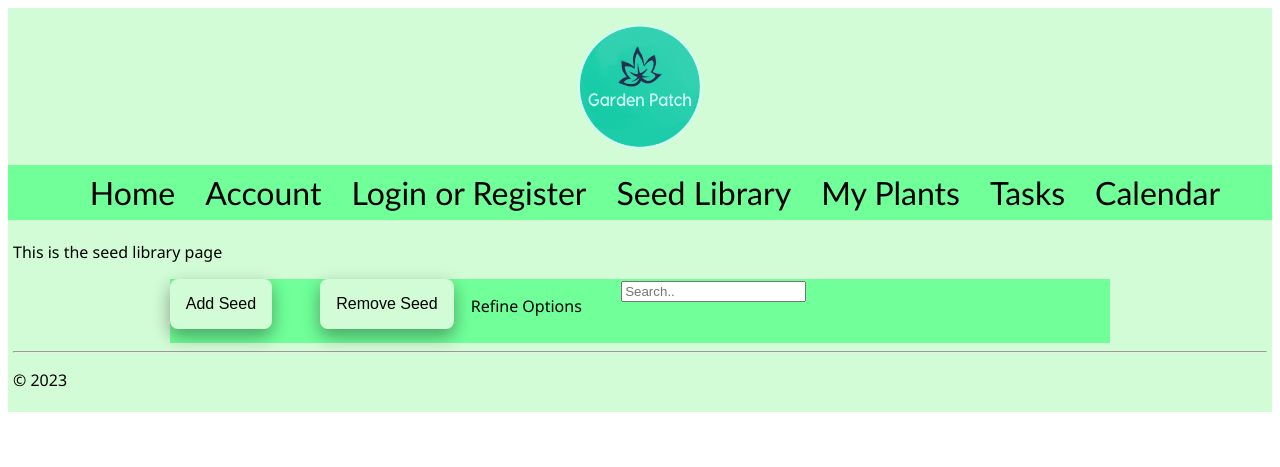
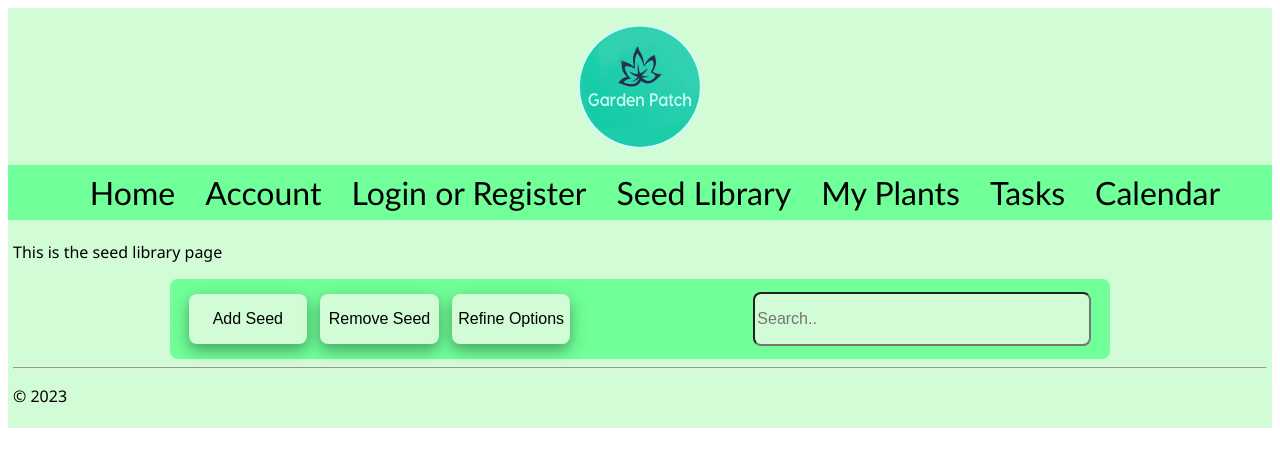
Before and after one commit to bzf7132/GardenPatch, a Flask app: page /seedlibrary/ in a window 1280 px wide. Shown: the top 467 px of the page. Run offline with Flask 3, Linux system fonts and the light colour scheme.

Commit message:
Static HTML and CSS
Continued working on static elements within the seed library and my plants page.

```diff
--- a/static/css/site.css
+++ b/static/css/site.css
@@ -36,44 +36,61 @@
     max-width: 10%;
     height: auto;
 }
-
-.seedHeader {
-    width: 75%;
-    margin: auto;
-    background-color: #70FF99;
-    height: 4em;
-    display: flex;
-}
-
-.addSeed {
-    flex-basis: 16%;
-}
-.removeSeed {
-    flex-basis: 16%;
-}
-.seedRefine {
-    flex-basis: 16%;
-}
-.seedSearch{
-    flex-basis: 50%;
-}
-
 .button {
     color: #000000;
     border: #cbfad0;
     text-align: center;
     font-size: 1rem;
-    padding: 1rem;
-    box-shadow: 0 8px 16px 0 rgba(0,0,0,0.2), 0 6px 20px 0 rgba(0,0,0,0.19);
+    padding: 1rem 0em 1rem 0rem;
+    width: 90%;
+    box-shadow: 0 6px 12px 0 rgba(0,0,0,0.2), 0 6px 20px 0 rgba(0,0,0,0.19);
     border-radius: 8px;
     transition-duration: 0.2s;
 }
 .button:hover {
     background-color: #cbfad0;
 }
+
+
+/* Seed Library CSS */
+.seedPlantHeader {
+    width: 75%;
+    margin: auto;
+    background-color: #70FF99;
+    height: 5rem;
+    display: flex;
+    align-items: center;
+    justify-content: center;
+    border-radius: 8px;
+}
+.addSeed {
+    flex-basis: 14%;
+}
+.removeSeed {
+    flex-basis: 14%;
+}
+.seedRefine {
+    flex-basis: 14%;
+}
+.seedSearch{
+    flex-basis: 54%;
+    display: flex;
+    justify-content: right;
+}
 .addSeedButton {
+    background-color: #D2FCD6;
+}
+.refineSeedButton {
     background-color: #D2FCD6;
 }
 .removeSeedButton {
     background-color: #D2FCD6;
 }
+.seedSearch input[type=text] {
+    width: 65%;
+    background-color: #D2FCD6;
+    border-radius: 8px;
+    padding-top: 1rem;
+    padding-bottom: 1rem;
+    font-size: 1rem;
+}
--- a/templates/seedLibrary.html
+++ b/templates/seedLibrary.html
@@ -4,7 +4,7 @@ Seed Library
 {% endblock %}
 {% block content %}
 <p>This is the seed library page</p>
-<div class="seedHeader">
+<div class="seedPlantHeader">
     <div class="addSeed">
         <button class="button addSeedButton">Add Seed</button>
     </div>
@@ -12,7 +12,7 @@ Seed Library
         <button class="button removeSeedButton">Remove Seed</button>
     </div>
     <div class="seedRefine">
-        <p>Refine Options</p>
+        <button class="button refineSeedButton">Refine Options</button>
     </div>
     <div class="seedSearch">
         <input type="text" placeholder="Search..">
```
Also changed, not shown: templates/myPlants.html (+11 -0 lines).
